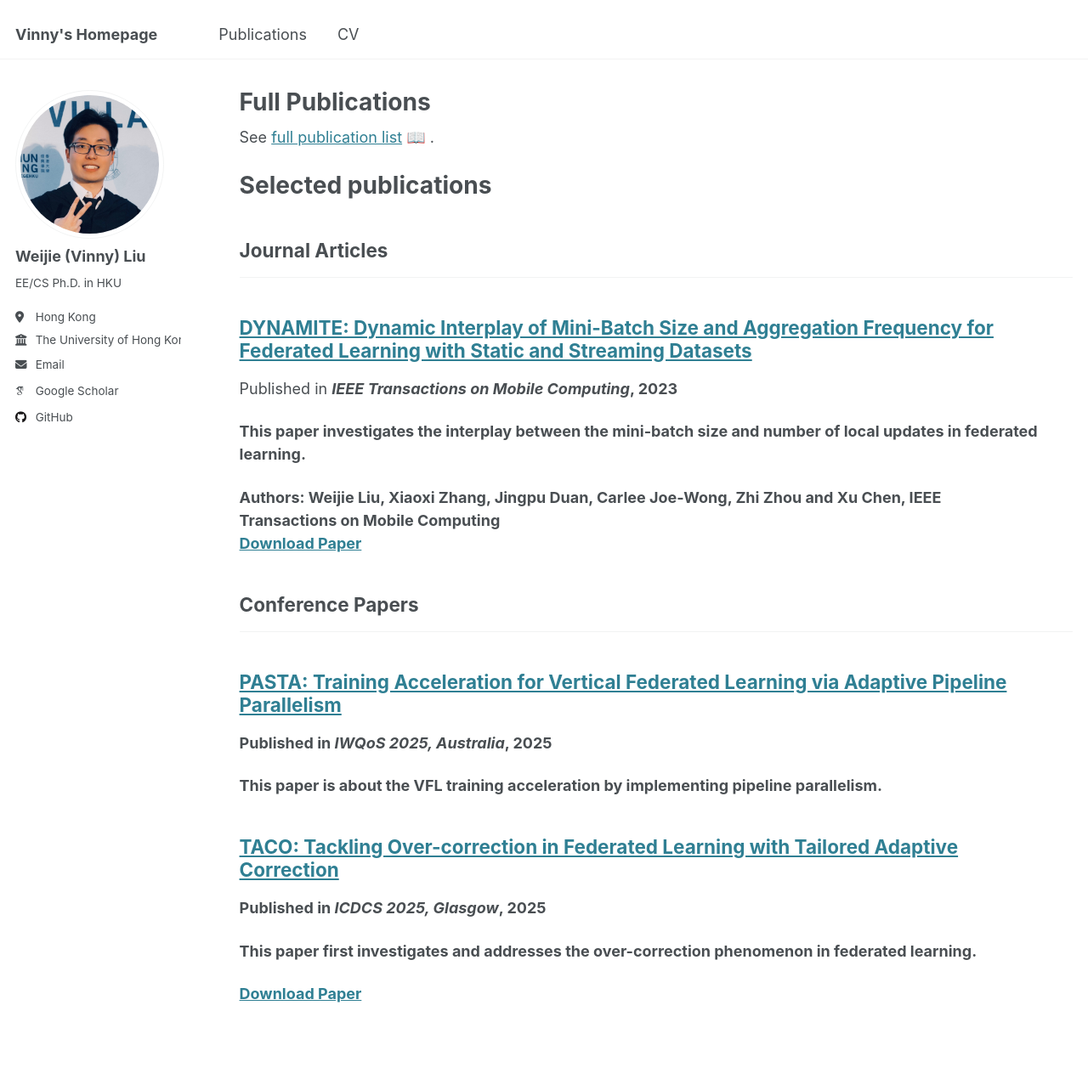
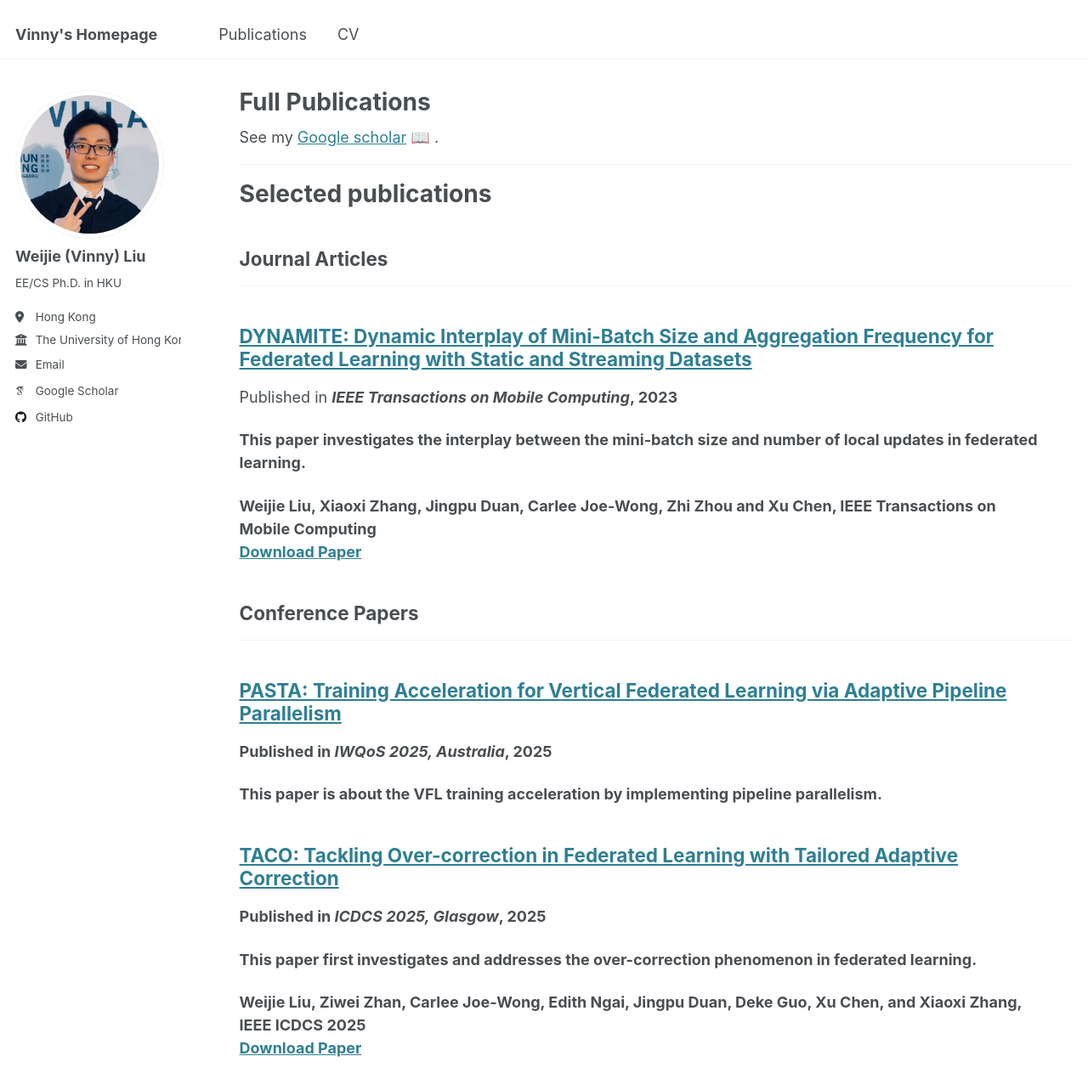
Before and after one commit to VinnyLiu0817/VinnyLiu0817.github.io, a Jekyll site: the page built from _pages/publications.html, in a window 1280 px wide and 1400 px high. Shown: the top 1283 px of the window at 85% size. Built offline with Jekyll 4.4.1, drawn with Linux system fonts in a browser that asks for light colours; emoji names are drawn with the system emoji font; some web fonts are replaced.

Commit message:
Polish some details

```diff
--- a/_includes/archive-single.html
+++ b/_includes/archive-single.html
@@ -53,13 +53,13 @@
     {% endif %}
 
     {% if post.citation and post.paperurl and post.slidesurl %}
-      <p>Authors: {{ post.citation }}<br /><a href="{{ post.paperurl }}">Download Paper</a> | <a href="{{ post.slidesurl }}">Download Slides</a></p>
+      <p>{{ post.citation }}<br /><a href="{{ post.paperurl }}">Download Paper</a> | <a href="{{ post.slidesurl }}">Download Slides</a></p>
     {% elsif post.citation and post.paperurl %}
-      <p>Authors: {{ post.citation }}<br /><a href="{{ post.paperurl }}">Download Paper</a></p>
+      <p>{{ post.citation }}<br /><a href="{{ post.paperurl }}">Download Paper</a></p>
     {% elsif post.citation and post.slidesurl %}
-      <p>Authors: {{ post.citation }}<br /><a href="{{ post.slidesurl }}">Download Slides</a></p>
+      <p>{{ post.citation }}<br /><a href="{{ post.slidesurl }}">Download Slides</a></p>
     {% elsif post.citation %}
-      <p>Authors: {{ post.citation }}</p>
+      <p>{{ post.citation }}</p>
     {% elsif post.paperurl %}
       <p><a href=" {{ post.paperurl }} ">Download Paper</a></p>
     {% elsif post.slidesurl %}
--- a/_pages/publications.html
+++ b/_pages/publications.html
@@ -6,12 +6,10 @@ author_profile: true
 ---
 
 {% if site.author.googlescholar %}
-  <div class="wordwrap">See <a href="{{site.author.googlescholar}}">full publication list</a> :book: .</div>
+  <div class="wordwrap">See my <a href="{{site.author.googlescholar}}">Google scholar</a> :book: .</div> <hr />
 {% endif %}
 
-<br>
-
-<h1>{{ 'Selected publications' }}</h1>
+<h1>Selected publications</h1>
 
 
 {% include base_path %}
--- a/_publications/2015-10-01-paper-title-number-3.md
+++ b/_publications/2015-10-01-paper-title-number-3.md
@@ -8,5 +8,5 @@ date: 2025-03-27
 venue: '<b>ICDCS 2025</b>, Glasgow'
 # slidesurl: 'http://academicpages.github.io/files/slides3.pdf'
 paperurl: 'https://arxiv.org/pdf/2504.17528'
-# citation: 'Your Name, You. (2015). &quot;Paper Title Number 3.&quot; <i>Journal 1</i>. 1(3).'
+citation: '<b>Weijie Liu</b>, Ziwei Zhan, Carlee Joe-Wong, Edith Ngai, Jingpu Duan, Deke Guo, Xu Chen, and Xiaoxi Zhang, <b>IEEE ICDCS 2025</b>'
 ---
```
Also changed, not shown: _pages/cv.md (+6 -0 lines).
